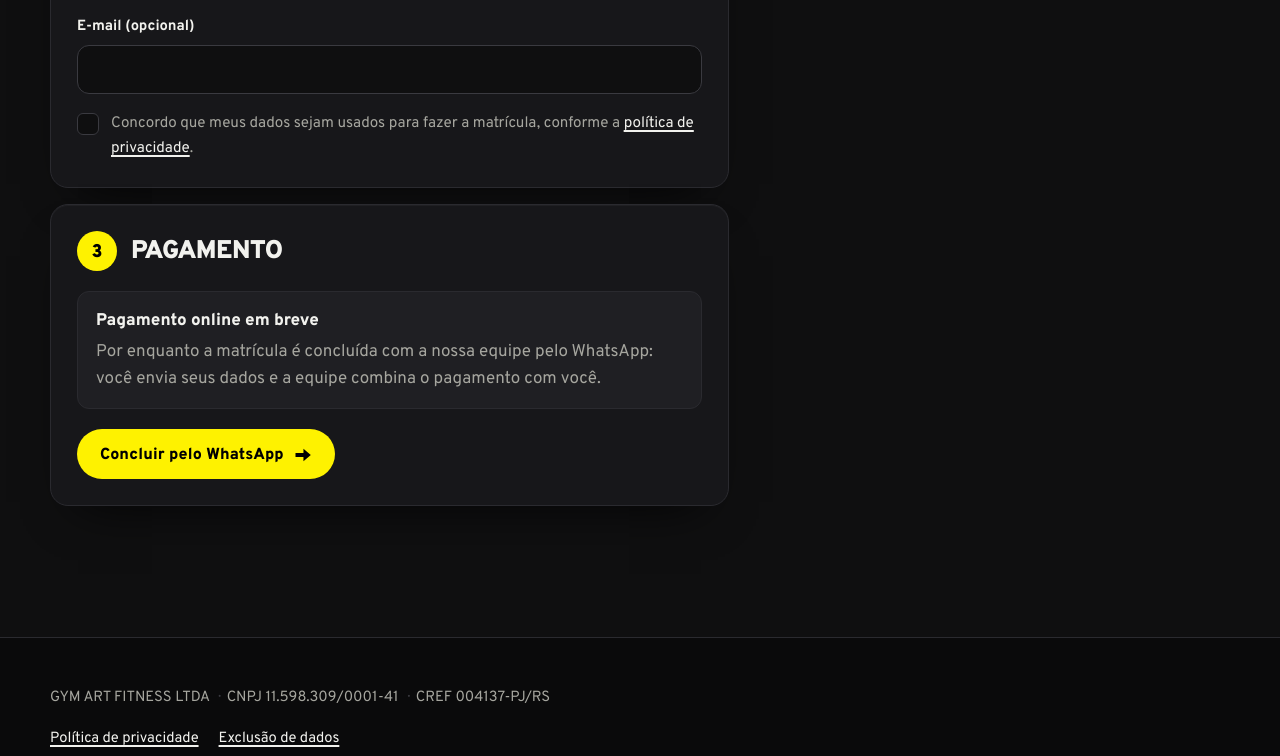
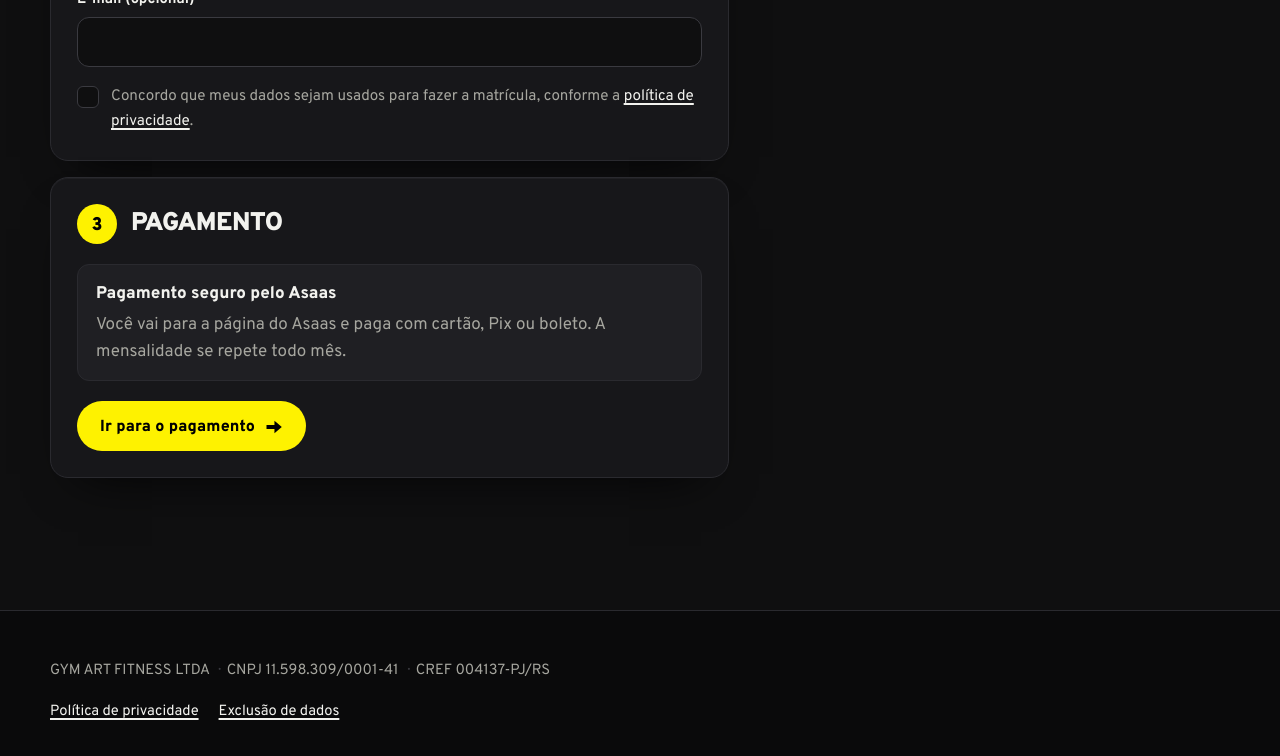
Before and after one commit to gumourateodoro-star/gymartfitness-site, a plain HTML site: page matricula.html in a window 1280 px wide. Shown: the part 1103-1859 px from the top of the page. Drawn offline with Linux system fonts and the light colour scheme.

Commit message:
Matrícula com pagamento pelo Asaas (links de teste do sandbox)
Co-Authored-By: Claude Opus 5.5 <noreply@anthropic.com>

```diff
--- a/assets/matricula.js
+++ b/assets/matricula.js
@@ -45,7 +45,9 @@
       "</div>";
 
     var online = !!p.linkPagamento;
-    aviso.hidden = online;
+    aviso.innerHTML = online
+      ? "<strong>Pagamento seguro pelo Asaas</strong><p>Você vai para a página do Asaas e paga com cartão, Pix ou boleto. A mensalidade se repete todo mês.</p>"
+      : "<strong>Pagamento online em breve</strong><p>Por enquanto a matrícula é concluída com a nossa equipe pelo WhatsApp: você envia seus dados e a equipe combina o pagamento com você.</p>";
     botao.innerHTML = (online ? "Ir para o pagamento" : "Concluir pelo WhatsApp") +
       ' <svg aria-hidden="true"><use href="#seta"/></svg>';
     history.replaceState(null, "", "?plano=" + encodeURIComponent(atual));
--- a/assets/planos.js
+++ b/assets/planos.js
@@ -4,8 +4,9 @@
  * O atendente do WhatsApp tem a mesma tabela em agent/planos.py: mudou aqui, muda lá.
  *
  * horas: faixas de acesso no dia, em horas (13.5 = 13h30). dias: "todos", "seg-sex" ou "a-confirmar" (dias ainda não confirmados pela academia).
- * linkPagamento: quando houver pagamento online (Mercado Pago, Asaas etc.), coloque aqui
- * o link de cada plano. Enquanto for null, a matrícula termina pelo WhatsApp.
+ * linkPagamento: link de assinatura do Asaas de cada plano. AGORA SÃO LINKS DE TESTE
+ * (sandbox, pagamento simulado). Trocar pelos links da conta oficial antes de valer.
+ * Com null, a matrícula termina pelo WhatsApp.
  */
 window.GYM = {
   whatsapp: "5551997557538",
@@ -15,42 +16,42 @@ window.GYM = {
     {
       id: "anual", nome: "Anual", valor: "99,99", unidade: "/mês",
       horas: [[0, 24]], dias: "todos", acesso: "24h, todos os dias",
-      detalhe: "O menor valor por mês.", destaque: true, linkPagamento: null
+      detalhe: "O menor valor por mês.", destaque: true, linkPagamento: "https://sandbox.asaas.com/000/c/r2qw2g3ismsg9lca"
     },
     {
       id: "semestral", nome: "Semestral", valor: "109,99", unidade: "/mês",
       horas: [[0, 24]], dias: "todos", acesso: "24h, todos os dias",
-      detalhe: "", linkPagamento: null
+      detalhe: "", linkPagamento: "https://sandbox.asaas.com/000/c/elt4w6dkmozmmsqr"
     },
     {
       id: "trimestral", nome: "Trimestral", valor: "119,99", unidade: "/mês",
       horas: [[0, 24]], dias: "todos", acesso: "24h, todos os dias",
-      detalhe: "", linkPagamento: null
+      detalhe: "", linkPagamento: "https://sandbox.asaas.com/000/c/3sc4873xg38ctq58"
     },
     {
       id: "mensal-24h", nome: "24h Mensal", valor: "145,00", unidade: "/mês",
       horas: [[0, 24]], dias: "todos", acesso: "24h, todos os dias",
-      detalhe: "Treine na hora que puder, de manhã cedo ou de madrugada.", linkPagamento: null
+      detalhe: "Treine na hora que puder, de manhã cedo ou de madrugada.", linkPagamento: "https://sandbox.asaas.com/000/c/vaq9mc7205s1tuez"
     },
     {
       id: "familia-casal", nome: "Família ou Casal", valor: "135,00", unidade: "/mês por pessoa",
       horas: [[0, 24]], dias: "todos", acesso: "24h, todos os dias",
-      detalhe: "Treinar junto fica mais fácil.", linkPagamento: null
+      detalhe: "Treinar junto fica mais fácil.", linkPagamento: "https://sandbox.asaas.com/000/c/pjchyhdgut090rsi"
     },
     {
       id: "five", nome: "Five", valor: "135,00", unidade: "/mês",
       horas: [[7, 22]], dias: "seg-sex", acesso: "Segunda a sexta, das 7h às 22h",
-      detalhe: "Sem fechar ao meio-dia.", linkPagamento: null
+      detalhe: "Sem fechar ao meio-dia.", linkPagamento: "https://sandbox.asaas.com/000/c/wb06mgookrt216qb"
     },
     {
       id: "semi-personal", nome: "Semi-personal", valor: "259,00", unidade: "/mês",
       horas: [[7, 22]], dias: "seg-sex", acesso: "Segunda a sexta, das 7h às 22h",
-      detalhe: "Treino com professor em grupo de 3 a 4 alunos, 3 vezes por semana.", linkPagamento: null
+      detalhe: "Treino com professor em grupo de 3 a 4 alunos, 3 vezes por semana.", linkPagamento: "https://sandbox.asaas.com/000/c/uocgi4cwd4c6h3hg"
     },
     {
       id: "estudante", nome: "Estudante", valor: "120,00", unidade: "/mês",
       horas: [[8, 11.5], [13.5, 16.5]], dias: "a-confirmar", acesso: "Das 8h às 11h30 e das 13h30 às 16h30",
-      detalhe: "Para quem estuda em instituição de ensino de São Sebastião do Caí.", linkPagamento: null
+      detalhe: "Para quem estuda em instituição de ensino de São Sebastião do Caí.", linkPagamento: "https://sandbox.asaas.com/000/c/xoo75jclgcnk4rz0"
     }
   ]
 };
--- a/index.html
+++ b/index.html
@@ -171,8 +171,8 @@
     </div>
   </footer>
 
-  <script src="assets/planos.js"></script>
-  <script src="assets/site.js"></script>
-  <script src="assets/movimento.js"></script>
+  <script src="assets/planos.js?v=4"></script>
+  <script src="assets/site.js?v=4"></script>
+  <script src="assets/movimento.js?v=4"></script>
 </body>
 </html>
--- a/matricula.html
+++ b/matricula.html
@@ -36,7 +36,7 @@
     <div class="envelope">
       <div class="matricula-cabeca">
         <h1>Matrícula</h1>
-        <p class="apoio">Três passos. No fim, você conclui com a nossa equipe pelo WhatsApp, com tudo já preenchido.</p>
+        <p class="apoio">Três passos: escolha o plano, preencha seus dados e faça o pagamento.</p>
       </div>
       <div>
         <form id="form-matricula" novalidate>
@@ -96,9 +96,9 @@
     </div>
   </footer>
 
-  <script src="assets/planos.js"></script>
-  <script src="assets/site.js"></script>
-  <script src="assets/matricula.js"></script>
-  <script src="assets/movimento.js"></script>
+  <script src="assets/planos.js?v=4"></script>
+  <script src="assets/site.js?v=4"></script>
+  <script src="assets/matricula.js?v=4"></script>
+  <script src="assets/movimento.js?v=4"></script>
 </body>
 </html>
```
